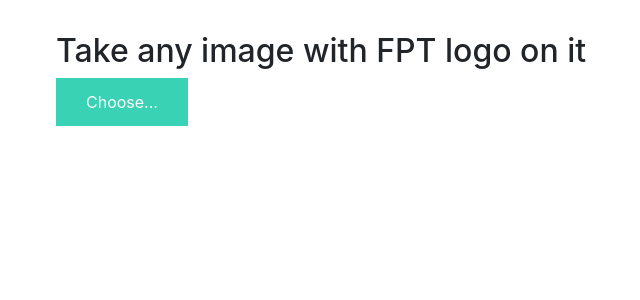
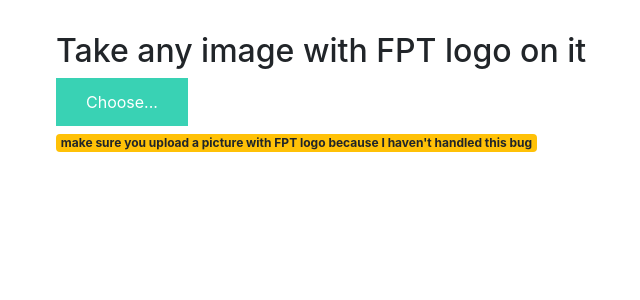
Before and after one commit to phucpd53/logo_removal, a Flask app: page / in a window 1280 px wide. Shown: the part 56-356 px from the top of the page, without its empty margins (29-669 px from the left). Run offline with Flask 2, Linux system fonts and the light colour scheme; some libraries are stand-ins or nearby versions.

Commit message:
update README, change interface

```diff
--- a/templates/index.html
+++ b/templates/index.html
@@ -15,6 +15,9 @@
             <button type="submit" class="btn btn-primary btn-lg " id="btn-run" style="display:none;">
                 Go for it!
             </button>
+            <a class="badge badge-warning">
+                make sure you upload a picture with FPT logo because I haven't handled this bug
+            </a>
         </div>
     </form>
 </div>
```
Also changed, not shown: README.md.
